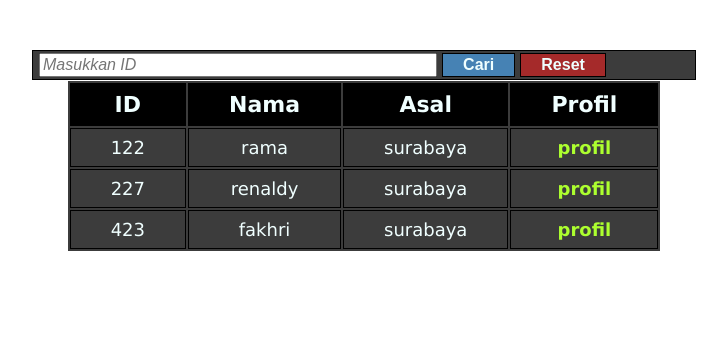
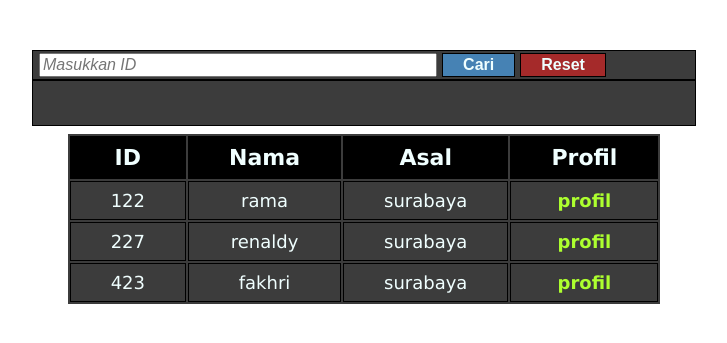
Before and after one commit to Vandemonica/internship-pikarlabs, a PHP site: page /answer/array-request-2.php in a window 1280 px wide. Shown: the top 343 px of the page, without its empty margins (276-1003 px from the left). Run offline with PHP 8.4, Linux system fonts and the light colour scheme.

Commit message:
menambahkan class tambahan untuk issue 3

```diff
--- a/php-logic/_include/tabela.css
+++ b/php-logic/_include/tabela.css
@@ -30,6 +30,9 @@ table a:hover{
     border-bottom: 3px solid green;
     color: green;
 }
+table tr:hover{
+    background-color: gray;
+}
 
 
 
@@ -39,7 +42,7 @@ table a:hover{
     color: azure;
     margin: 0 auto;
     padding: 12px;
-    width: 400px;
+    width: 650px;
 }
 
 .data p{
@@ -67,7 +70,7 @@ table a:hover{
     border: 1px solid black;
     width: 650px;
     padding: 2px 6px;
-    margin: 1px auto;
+    margin: 0 auto;
 }
 .cari input{
     font-size: 16px;
@@ -100,3 +103,19 @@ table a:hover{
 .reset-Btn:hover{
     background-color: red;
 }
+
+.search-Bar{
+    background-color: rgb(60, 60, 60);
+    border: 1px solid black;
+    width: 650px;
+    margin: 0 auto;
+    padding: 2px 6px;
+    margin-bottom: 8px;
+    height: 40px;
+}
+
+.search-Bar p{
+    color: azure;
+    font-size: 14px;
+    font-weight: lighter;
+}
```
